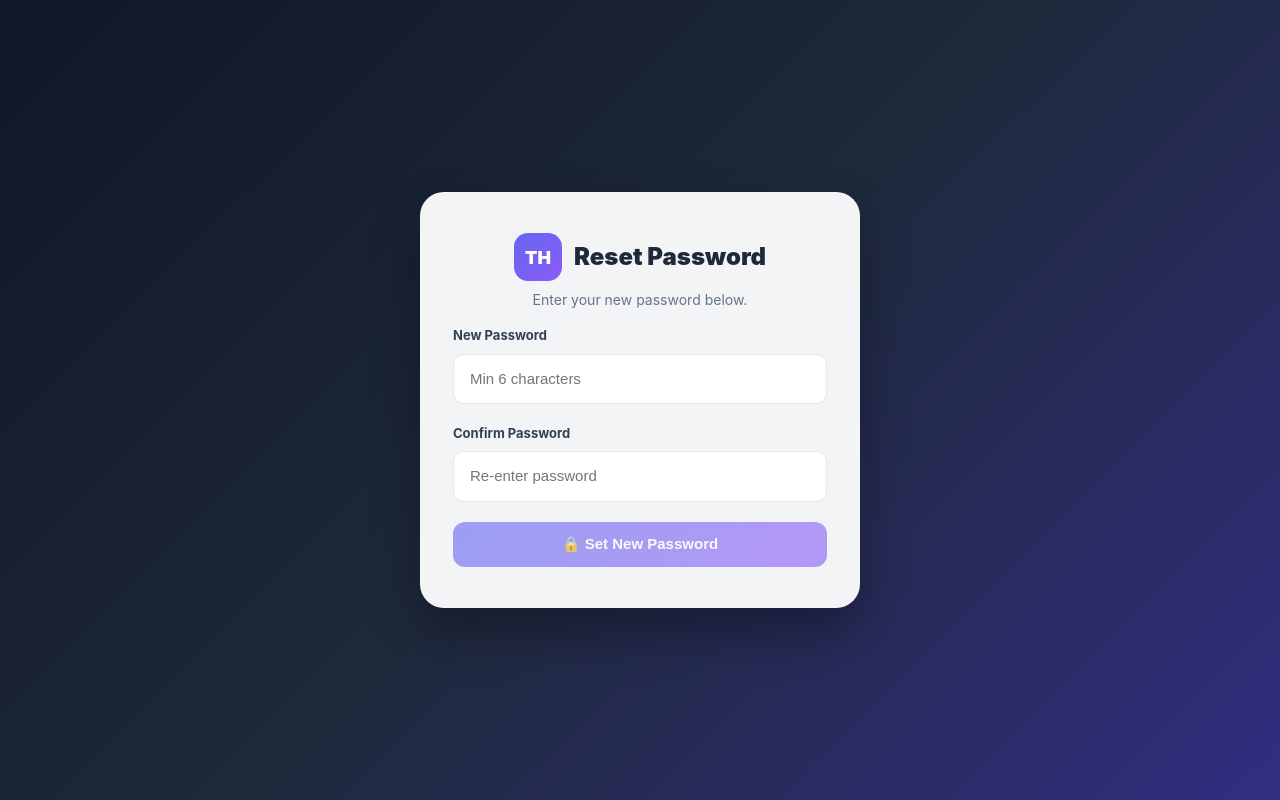
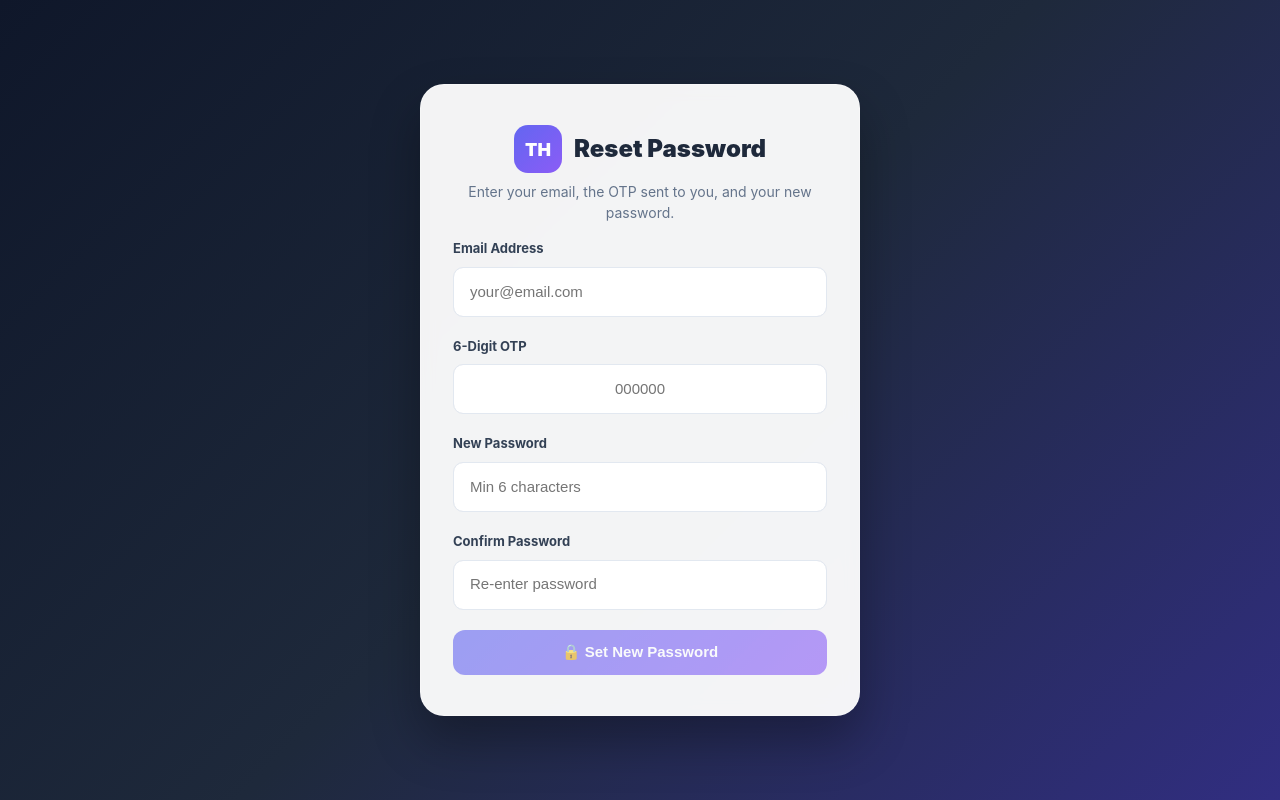
Before and after one commit to Suraj-1233/-TuitionHub, an Angular app in the folder frontend/: page /auth/reset-password in a window 1280 px wide. Built offline with nearby package versions, Linux system fonts and the light colour scheme.

Commit message:
feat: add attendance tab to batch details and migrate reset password to use email/OTP verification

```diff
--- a/frontend/src/app/auth/reset-password/reset-password.component.ts
+++ b/frontend/src/app/auth/reset-password/reset-password.component.ts
@@ -30,12 +30,24 @@ import { ToastService } from '../../shared/services/toast.service';
         <!-- Reset Form -->
         <form *ngIf="!success" (ngSubmit)="resetPassword()" #resetForm="ngForm">
           <p class="text-center text-sm text-secondary mb-4">
-            Enter your new password below.
+            Enter your email, the OTP sent to you, and your new password.
           </p>
 
           <div class="form-group">
+            <label class="form-label">Email Address</label>
+            <input type="email" class="form-control" [(ngModel)]="email" name="email"
+                   placeholder="your@email.com" required email>
+          </div>
+
+          <div class="form-group">
+            <label class="form-label">6-Digit OTP</label>
+            <input type="text" class="form-control text-center tracking-widest" [(ngModel)]="otp" name="otp"
+                   placeholder="000000" maxlength="6" required>
+          </div>
+
+          <div class="form-group">
             <label class="form-label">New Password</label>
-            <input type="password" class="form-control" [(ngModel)]="newPassword" name="password"
+            <input type="password" class="form-control" [(ngModel)]="newPassword" name="newPassword"
                    placeholder="Min 6 characters" required minlength="6">
           </div>
 
@@ -103,11 +115,12 @@ import { ToastService } from '../../shared/services/toast.service';
   `]
 })
 export class ResetPasswordComponent implements OnInit {
+  email = '';
+  otp = '';
   newPassword = '';
   confirmPassword = '';
   isLoading = false;
   success = false;
-  private token = '';
 
   constructor(
     private route: ActivatedRoute,
@@ -116,10 +129,8 @@ export class ResetPasswordComponent implements OnInit {
   ) {}
 
   ngOnInit() {
-    this.token = this.route.snapshot.queryParamMap.get('token') || '';
-    if (!this.token) {
-      this.toast.error('Invalid reset link. Please request a new one.');
-    }
+    // Check if email was passed in query params
+    this.email = this.route.snapshot.queryParamMap.get('email') || '';
   }
 
   resetPassword() {
@@ -128,14 +139,14 @@ export class ResetPasswordComponent implements OnInit {
       return;
     }
     this.isLoading = true;
-    this.authService.resetPassword(this.token, this.newPassword).subscribe({
+    this.authService.resetPassword(this.email, this.otp, this.newPassword).subscribe({
       next: () => {
         this.isLoading = false;
         this.success = true;
         this.toast.success('Password reset successful!');
       },
       error: (err) => {
-        this.toast.error(err.error?.message || 'Reset failed. Link may have expired.');
+        this.toast.error(err.error?.message || 'Reset failed. Check your OTP.');
         this.isLoading = false;
       }
     });
--- a/frontend/src/app/teacher/batches/batch-details/batch-details.component.ts
+++ b/frontend/src/app/teacher/batches/batch-details/batch-details.component.ts
@@ -268,7 +268,7 @@ import { Assignment, AssignmentService } from 'src/app/shared/services/assignmen
 })
 export class TeacherBatchDetailsComponent implements OnInit {
   batch: Batch | null = null;
-  activeTab: 'materials' | 'assignments' | 'schedule' = 'materials';
+  activeTab: 'materials' | 'assignments' | 'schedule' | 'attendance' = 'materials';
   newProposedTime = '';
   selectedFileName = '';
   selectedFile: File | null = null;
```
